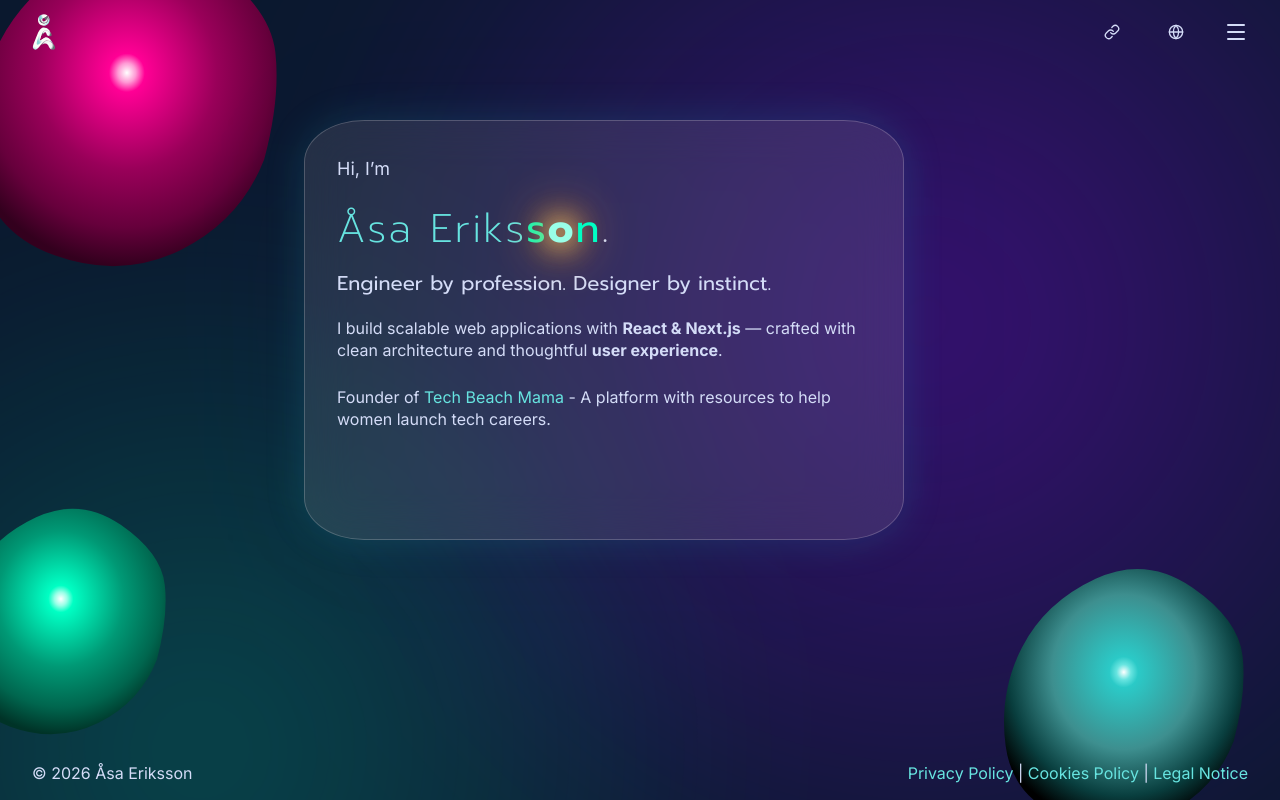
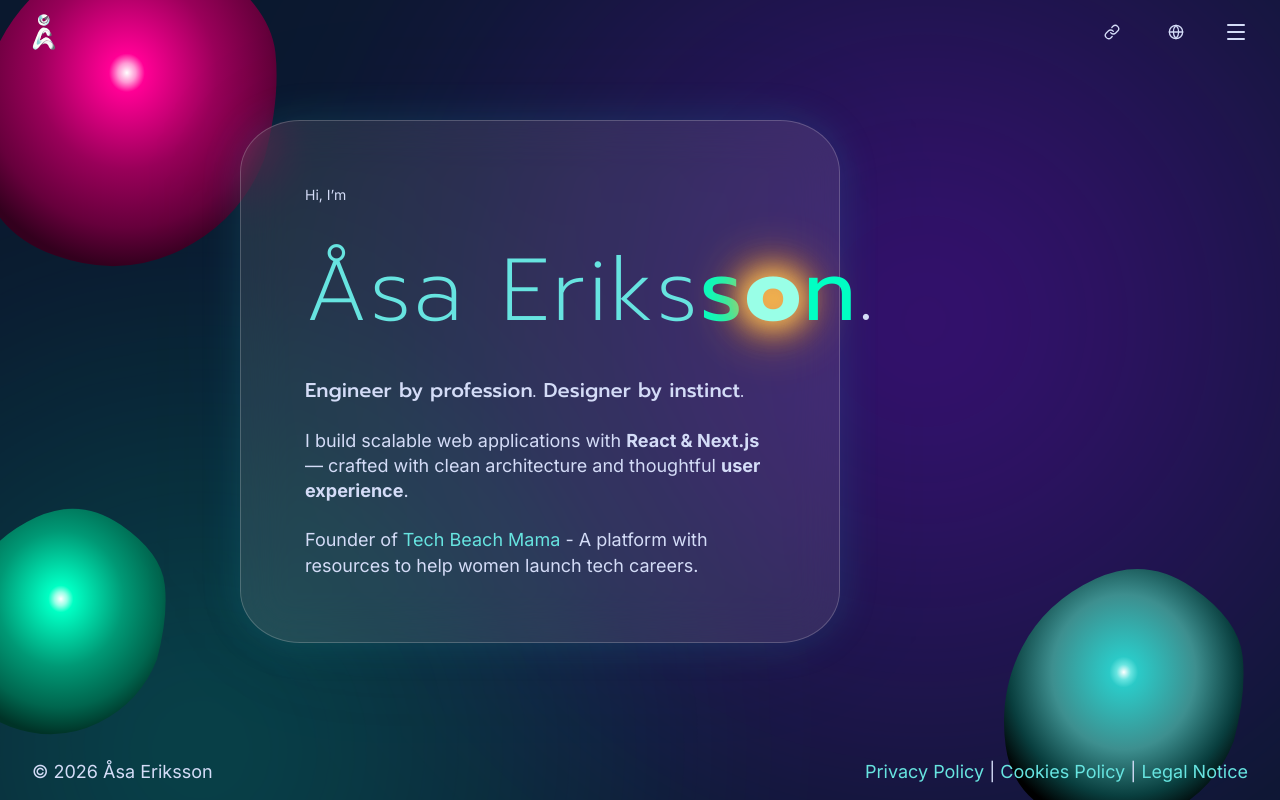
Before and after one commit to Bjornhona/asa-eriksson-portfolio, a Next.js app: page /en in a window 1280 px wide. Built offline with nearby package versions, Linux system fonts and the light colour scheme.

Commit message:
font-sizes set

```diff
--- a/src/app/[locale]/page.module.css
+++ b/src/app/[locale]/page.module.css
@@ -1,51 +1,3 @@
-.intro {
-  display: flex;
-  flex-direction: column;
-  align-items: flex-start;
-  text-align: left;
-  gap: 24px;
-}
-
-.intro p {
-  max-width: 440px;
-  font-size: 18px;
-  line-height: 32px;
-  text-wrap: balance;
-  /* color: var(--secondary); */
-}
-
-a.primary {
-  /* color: var(--color-primary); */
-  gap: 8px;
-}
-
-a.secondary {
-  border-color: var(--secondary);
-}
-
-/* Enable hover only on non-touch devices */
-@media (hover: hover) and (pointer: fine) {
-  a.primary:hover {
-    /* background: var(--primary);
-    border-color: transparent; */
-  }
-
-  a.secondary:hover {
-    /* background: var(--secondary);
-    border-color: transparent; */
-  }
-}
-
-@media (max-width: var(--breakpoint-sm)) {
-  .main {
-    padding: 48px 24px;
-  }
-
-  .intro {
-    gap: 16px;
-  }
-}
-
 @media (prefers-color-scheme: dark) {
   .logo {
     filter: invert();
--- a/src/app/[locale]/page.tsx
+++ b/src/app/[locale]/page.tsx
@@ -33,11 +33,11 @@ export default function Home() {
     <div className="relative min-h-screen bg-background text-foreground overflow-hidden">
       <MistBackground />
       <FloatingBlobs />
-      <div className="absolute inset-0 flex items-center justify-center z-10">
-        <main className="flex flex-col min-h-screen w-full max-w-lg flex-start justify-between px-16 py-[120px]">
-          <GlassCard width={600} height={420}>
+      <div className="absolute inset-0 flex items-center justify-center z-10 px-4 sm:px-6 md:px-8">
+        <main className="flex flex-col min-h-screen w-full max-w-lg flex-start justify-between py-16 sm:py-20 md:py-24 lg:py-[120px]">
+          <GlassCard>
           <motion.div
-            className={styles.intro}
+            className="flex flex-col items-start text-left gap-3 sm:gap-6"
             variants={container}
             initial="initial"
             animate="animate"
--- a/src/components/GlassCard/GlassCard.tsx
+++ b/src/components/GlassCard/GlassCard.tsx
@@ -11,14 +11,21 @@ interface GlassCardProps {
 
 export default function GlassCard({
   children,
-  width = 500,
-  height = 400,
+  width,
+  height,
   className = "",
 }: GlassCardProps) {
   return (
     <motion.div
-      className={`relative ${className}`}
-      style={{ width, height }}
+      className={`relative w-full max-w-[min(600px,calc(100vw-2rem))] min-h-[280px] sm:min-h-[360px] md:min-h-[420px] ${className}`}
+      style={
+        width || height
+          ? {
+              ...(width && { maxWidth: width }),
+              ...(height && { minHeight: height }),
+            }
+          : undefined
+      }
       initial={{ opacity: 0, scale: 0.95 }}
       animate={{ opacity: 1, scale: 1 }}
       transition={{ duration: 0.6, ease: "easeOut" }}
@@ -28,7 +35,7 @@ export default function GlassCard({
 
       {/* Glass Layer */}
       <div
-        className="relative h-full w-full backdrop-blur-xl bg-white/10 border border-white/20 shadow-[0_0_40px_rgba(34,211,238,0.15)] rounded-[10%] p-8"
+        className="relative h-full w-full backdrop-blur-xl bg-white/10 border border-white/20 shadow-[0_0_40px_rgba(34,211,238,0.15)] rounded-[10%] p-4 sm:p-8 md:p-16"
       >
         {children}
       </div>
--- a/src/styles/globals.css
+++ b/src/styles/globals.css
@@ -13,6 +13,7 @@ html, body {
   background-color: hsl(var(--color-background));
   color: hsl(var(--color-foreground));
   font-family: var(--font-inter);
+  line-height: 1.4;
 }
 
 * {
@@ -23,36 +24,31 @@ html, body {
 
 h1 {
   font-family: var(--font-prompt);
-  font-size: 40px;
+  font-size: var(--font-size-3xl);
   font-weight: 200;
-  line-height: 1;
   letter-spacing: 2px;
   color: var(--color-primary);
 }
 
 h2 {
   font-family: var(--font-prompt);
-  font-size: 20px;
-  font-weight: 400;
-  line-height: 1;
+  font-size: var(--font-size-xl);
+  font-weight: 500;
   color: var(--color-title);
 }
 
 h3 {
-  font-size: 16px;
+  font-size: var(--font-size-base);
   font-weight: 400;
-  line-height: 1;
 }
 
 h5 {
-  font-size: 16px;
+  font-size: var(--font-size-base);
   font-weight: 400;
-  line-height: 1.4;
 }
 
 p {
-  font-size: 12px;
-  line-height: 1.4;
+  font-size: var(--font-size-xs);
 }
 
 a {
@@ -65,16 +61,28 @@ a:hover {
   color: hsl(var(--color-link-hover));
 }
 
-@media (max-width: 600px) {
+@media (min-width: 480px) {
   h1 {
-    font-size: 32px;
-    line-height: 40px;
-    letter-spacing: -1.92px;
+    font-size: var(--font-size-4xl);
+  }
+}
+
+@media (min-width: 640px) {
+  h1 {
+    font-size: var(--font-size-5xl);
+  }
+}
+
+@media (min-width: 768px) {
+  h1 {
+    font-size: var(--font-size-6xl);
   }
 
-  h5 {
-    font-size: 16px;
-    line-height: 24px;
-    letter-spacing: -0.96px;
+  h3, h5 {
+    font-size: var(--font-size-lg);
+  }
+
+  p {
+    font-size: var(--font-size-sm);
   }
 }
--- a/src/styles/tokens.css
+++ b/src/styles/tokens.css
@@ -30,6 +30,7 @@
   --space-12: 3rem; /* 48px */
   --space-16: 4rem; /* 64px */
   --space-20: 5rem; /* 80px */
+  --space-24: 6rem; /* 96px */
 
   /* Font sizes */
   --font-size-xxs: 0.625rem; /* 10px */
--- a/tailwind.config.ts
+++ b/tailwind.config.ts
@@ -92,6 +92,7 @@ const config: Config = {
         12: "var(--space-12)",
         16: "var(--space-16)",
         20: "var(--space-20)",
+        24: "var(--space-24)",
       },
       fontFamily: {
         prompt: ['var(--font-prompt)'],
@@ -126,12 +127,12 @@ const config: Config = {
         black: "var(--line-height-black)",
       },
       screens: {
-        xs: "var(--breakpoint-xs)",
-        sm: "var(--breakpoint-sm)",
-        md: "var(--breakpoint-md)",
-        lg: "var(--breakpoint-lg)",
-        xl: "var(--breakpoint-xl)",
-        "2xl": "var(--breakpoint-2xl)",
+        xs: "320px",
+        sm: "640px",
+        md: "768px",
+        lg: "1024px",
+        xl: "1280px",
+        "2xl": "1536px",
       },
       maxWidth: {
         sm: "var(--max-width-sm)",
```
